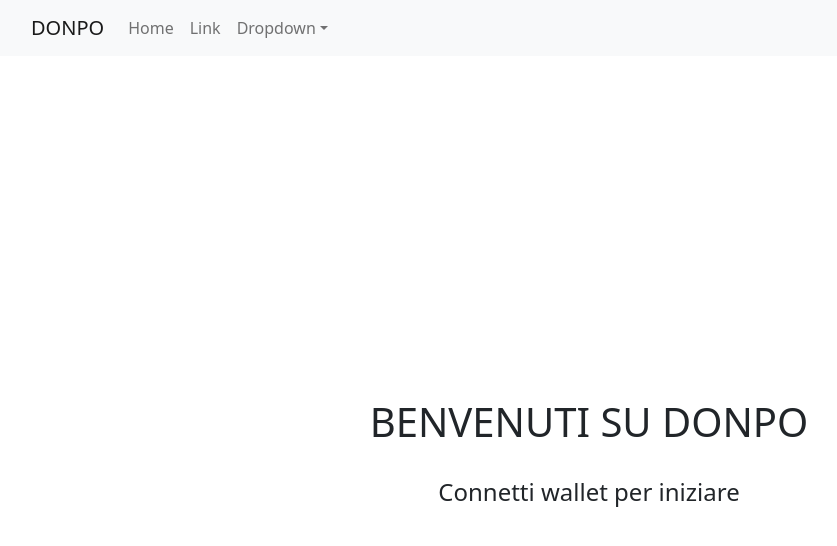
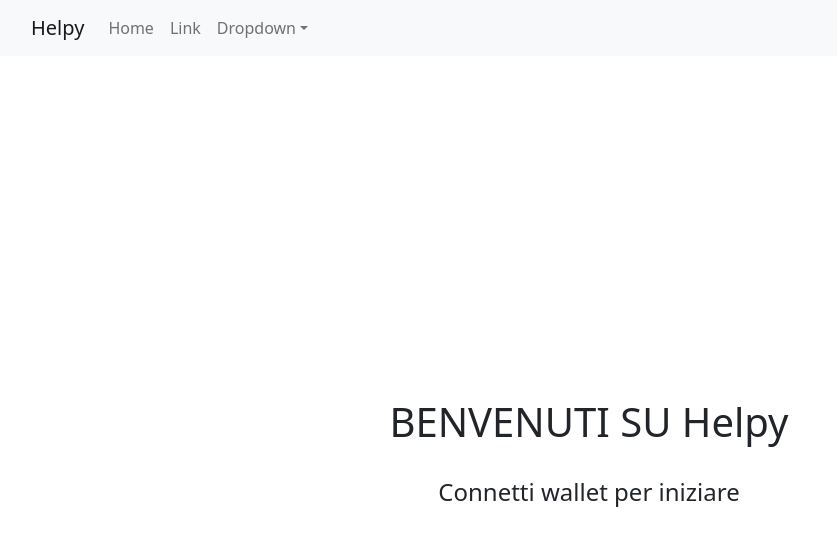
Before and after one commit to VKappaKV/prova-front-end, a Next.js app in the folder app/: page / in a window 1280 px wide. Shown: the top 546 px of the page, without its empty margins (51-888 px from the left). Built offline with nearby package versions, Linux system fonts and the light colour scheme.

Commit message:
cambio nome: Helpy

```diff
--- a/app/pages/index.tsx
+++ b/app/pages/index.tsx
@@ -6,7 +6,7 @@ export default function Home() {
   return (
     <>
       <Head>
-        <title>DONPO</title>
+        <title>Helpy</title>
         <link rel="icon" href="/Crocerossa.png" />
         <style />
       </Head>
@@ -22,7 +22,7 @@ export default function Home() {
             gap: "3vh",
           }}
         >
-          <h1>BENVENUTI SU DONPO</h1>
+          <h1>BENVENUTI SU Helpy </h1>
           <h4>Connetti wallet per iniziare</h4>
         </div>
       </main>
--- a/app/src/UI/Navbar.tsx
+++ b/app/src/UI/Navbar.tsx
@@ -9,7 +9,7 @@ function TopNavbar() {
   return (
     <Navbar bg="light" expand="lg">
       <Container>
-        <Navbar.Brand href="#home">DONPO</Navbar.Brand>
+        <Navbar.Brand href="#home">Helpy</Navbar.Brand>
         <Navbar.Toggle aria-controls="basic-navbar-nav" />
         <Navbar.Collapse id="basic-navbar-nav">
           <Nav className="me-auto">
```
